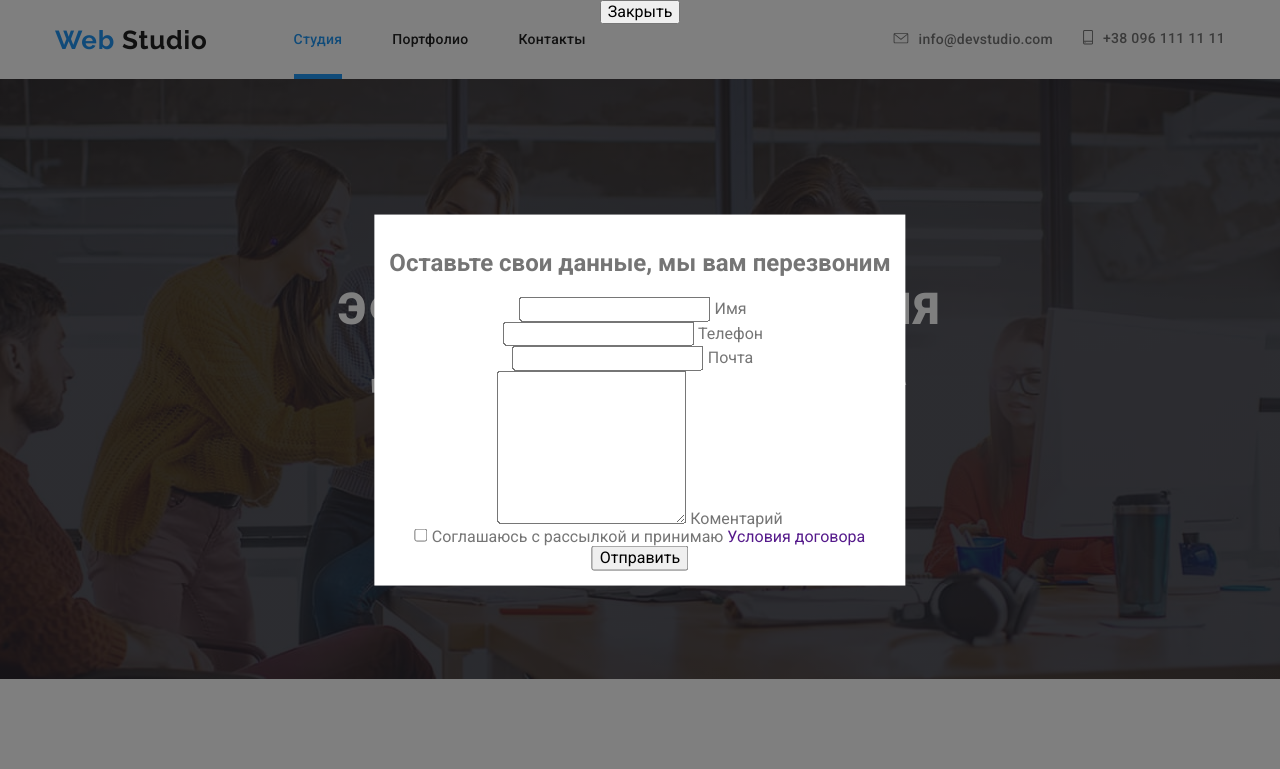
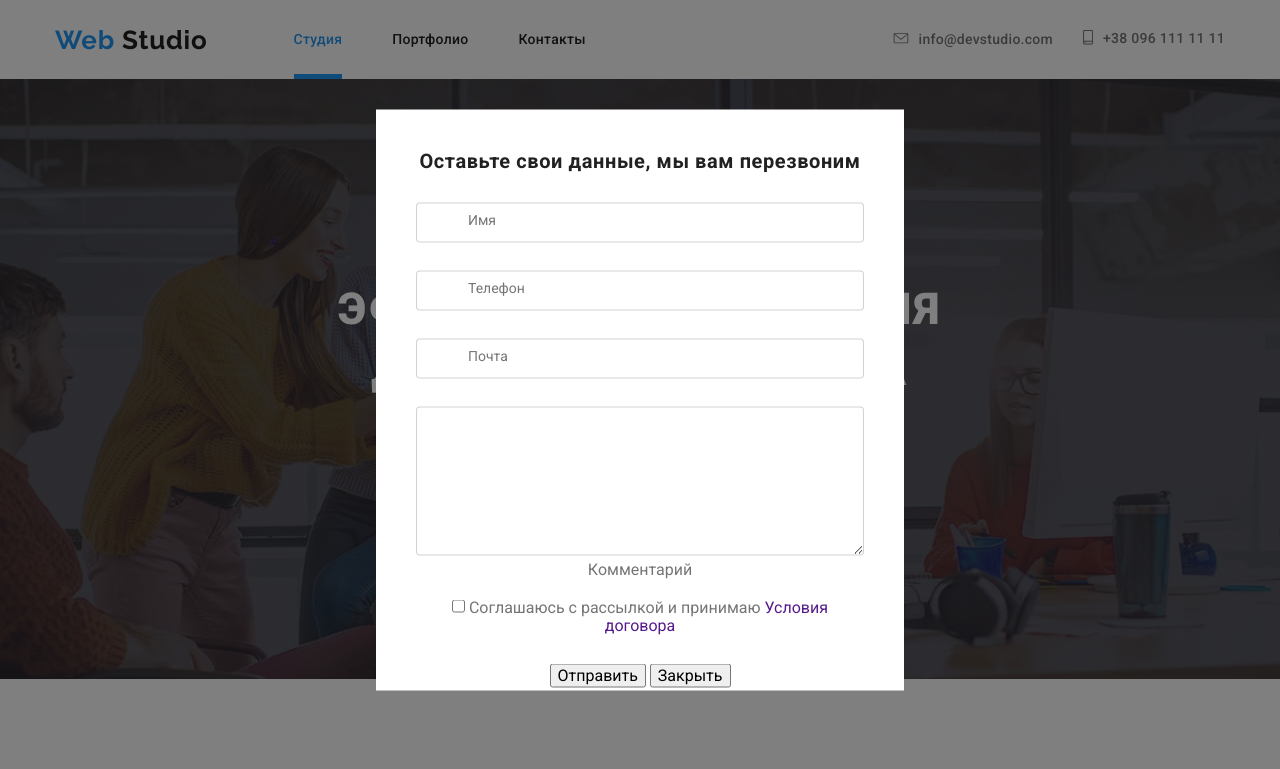
Before and after one commit to janehrytsenko/goit-markup-hw-06, a plain HTML site: page index.html in a window 1280 px wide. Both pictures are taken after a click on the button "Заказать услугу". Shown: the top 769 px of the page. Drawn offline with nearby package versions, Linux system fonts and the light colour scheme.

Commit message:
Добавляет разметку модального окна

```diff
--- a/css/main.css
+++ b/css/main.css
@@ -168,13 +168,13 @@ img {
   fill: currentColor;
   cursor: pointer;
 }
-.icon > .envelope {
+/*icon > .envelope {
   background-image: url("../images/sprite.svg#envelope");
 }
 
 .icon > .smartphone {
   background-image: url("../images/icons/smartphone.svg");
-}
+}*/
 
 .contacts-item + .contacts-item {
   margin-left: 30px;
@@ -234,7 +234,7 @@ img {
   width: 100%;
   height: 100%;
   background-color: rgba(0, 0, 0, 0.5);
-
+  z-index: 3;
   opacity: 1;
 
   transition: opacity 250ms cubic-bezier(0.4, 0, 0.2, 1);
@@ -253,16 +253,74 @@ img {
   position: absolute;
   top: 50%;
   left: 50%;
-
-  min-height: 300px;
-  min-width: 400px;
-  padding: 15px;
+  padding: 40px 40px;
+  width: 528px;
+  height: 581px;
 
   background-color: #fff;
 
   transform: translate(-50%, -50%) scale(1);
 
   transition: transform 250ms cubic-bezier(0.4, 0, 0.2, 1);
+}
+
+.modal-title {
+  margin-top: 0px;
+  margin-bottom: 30px;
+  font-weight: 700;
+  font-size: 20px;
+  line-height: 1.15;
+  letter-spacing: 0.03em;
+  text-align: center;
+  color: #212121;
+}
+
+.form-field {
+  position: relative;
+  margin-bottom: 28px;
+}
+
+.form-label {
+  position: absolute;
+  top: 50%;
+  left: 42px;
+  transform: translateY(-50%);
+  transition: transform 250ms cubic-bezier(0.4, 0, 0.2, 1);
+}
+
+.label-descr {
+  position: absolute;
+  font-size: 14px;
+  line-height: 1.14;
+}
+
+.form-input,
+.comment {
+  padding: 12px 16px 12px 42px;
+  border: 1px solid rgba(33, 33, 33, 0.2);
+  border-radius: 4px;
+}
+
+.form-input {
+  padding: 0;
+  width: 100%;
+  margin: 0;
+  height: 40px;
+}
+
+.form-field-comment {
+  margin-bottom: 20px;
+}
+
+.comment {
+  padding: 0;
+  width: 100%;
+}
+
+.form-input:focus + .form-label,
+.form-input:not(:placeholder-shown) + .form-label {
+  color: var(--accent-color);
+  transform: translateY(-41px);
 }
 
 /* преимущества */
--- a/index.html
+++ b/index.html
@@ -60,9 +60,8 @@
           </h1>
           <button data-open-modal class="hero-button">Заказать услугу</button>
           <div class="backdrop is-hidden" data-backdrop>
-            <div class="modal">
-              <h2>Оставьте свои данные, мы вам перезвоним</h2>
-              <form class="form js-speaker-form" autocomplete="off">
+            <form class="modal js-speaker-form" autocomplete="off">
+              <h2 class="modal-title">Оставьте свои данные, мы вам перезвоним</h2>
                 <div class="form-field">
         <input
           type="text"
@@ -71,8 +70,10 @@
           id="name"
           placeholder=" "
         />
-        <label for="name" class="form-label">Имя</label>
+        <label for="name" class="form-label">
         <span class="icon"></span>
+        <span class="label-descr">Имя</span>
+      </label>
       </div>
       <div class="form-field">
       <input
@@ -82,8 +83,10 @@
           id="telephone"
           placeholder=" "
         />
-        <label for="telephone" class="form-label">Телефон</label>
-        <span class="icon"></span>
+        <label for="telephone" class="form-label">
+          <span class="icon"></span>
+          <span class="label-descr">Телефон</span>
+        </label>
       </div>
       <div class="form-field">
         <input
@@ -93,10 +96,12 @@
           id="mail"
           placeholder=" "
         />
-        <label for="mail" class="form-label">Почта</label>
-        <span class="icon"></span>
+        <label for="mail" class="form-label">
+          <span class="icon"></span>
+          <span class="label-descr">Почта</span>
+        </label>
       </div>
-      <div class="form-field">
+      <div class="form-field-comment">
         <textarea
           class="comment"
           name="comment"
@@ -104,16 +109,15 @@
           rows="8"
           placeholder=" "
         ></textarea>
-        <label for="comment">Коментарий</label>
+        <label for="comment">Комментарий</label>
       </div>
        <div class="form-field">
         <input type="checkbox" name="policy" id="policy" />
         <label for="policy">Соглашаюсь с рассылкой и принимаю <a href="">Условия договора</a></label>
       </div>
       <button>Отправить</button>
-    </div>
-              </form>
               <button data-close-modal>Закрыть</button>
+            </form>
             </div>
           </div>
         </div>
```
